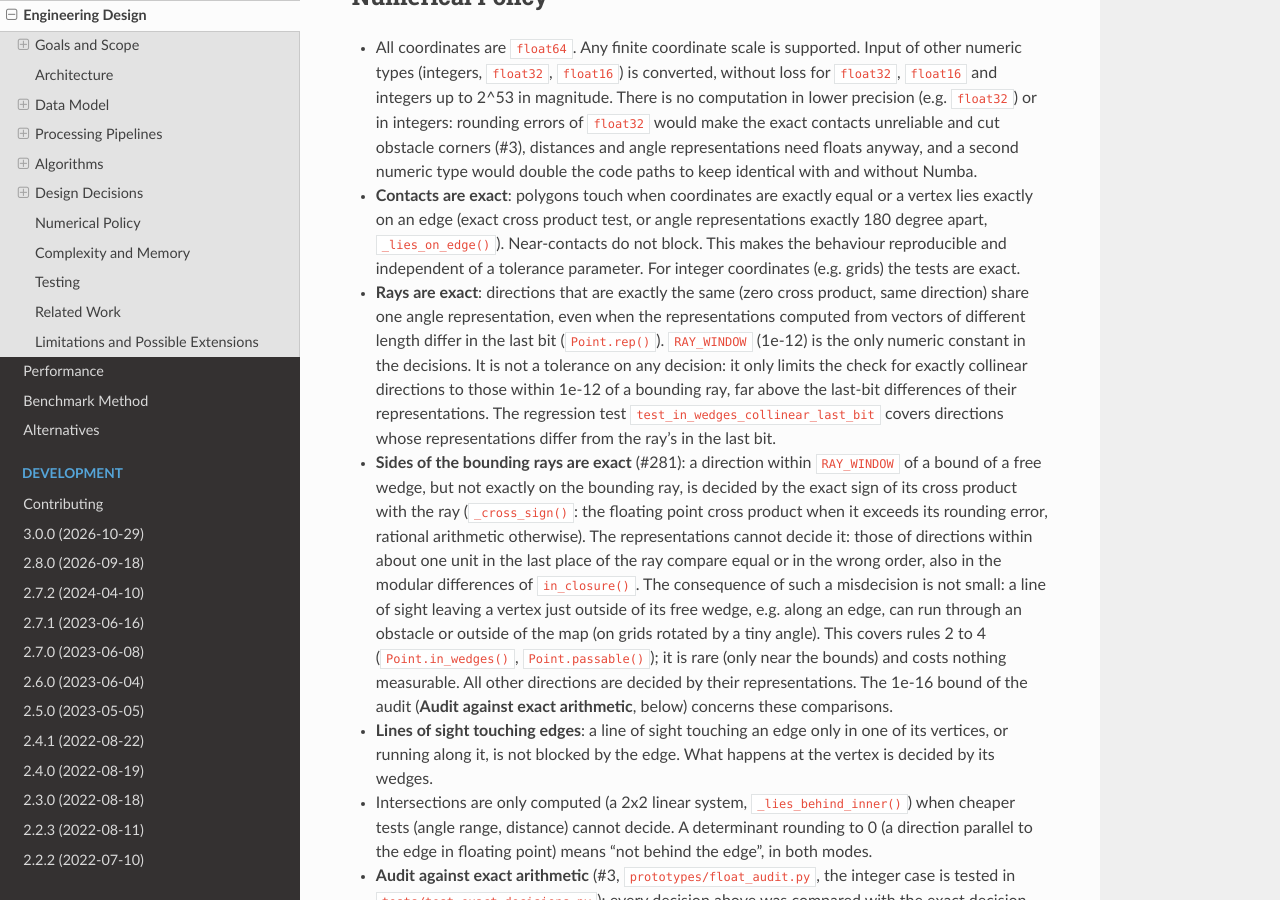
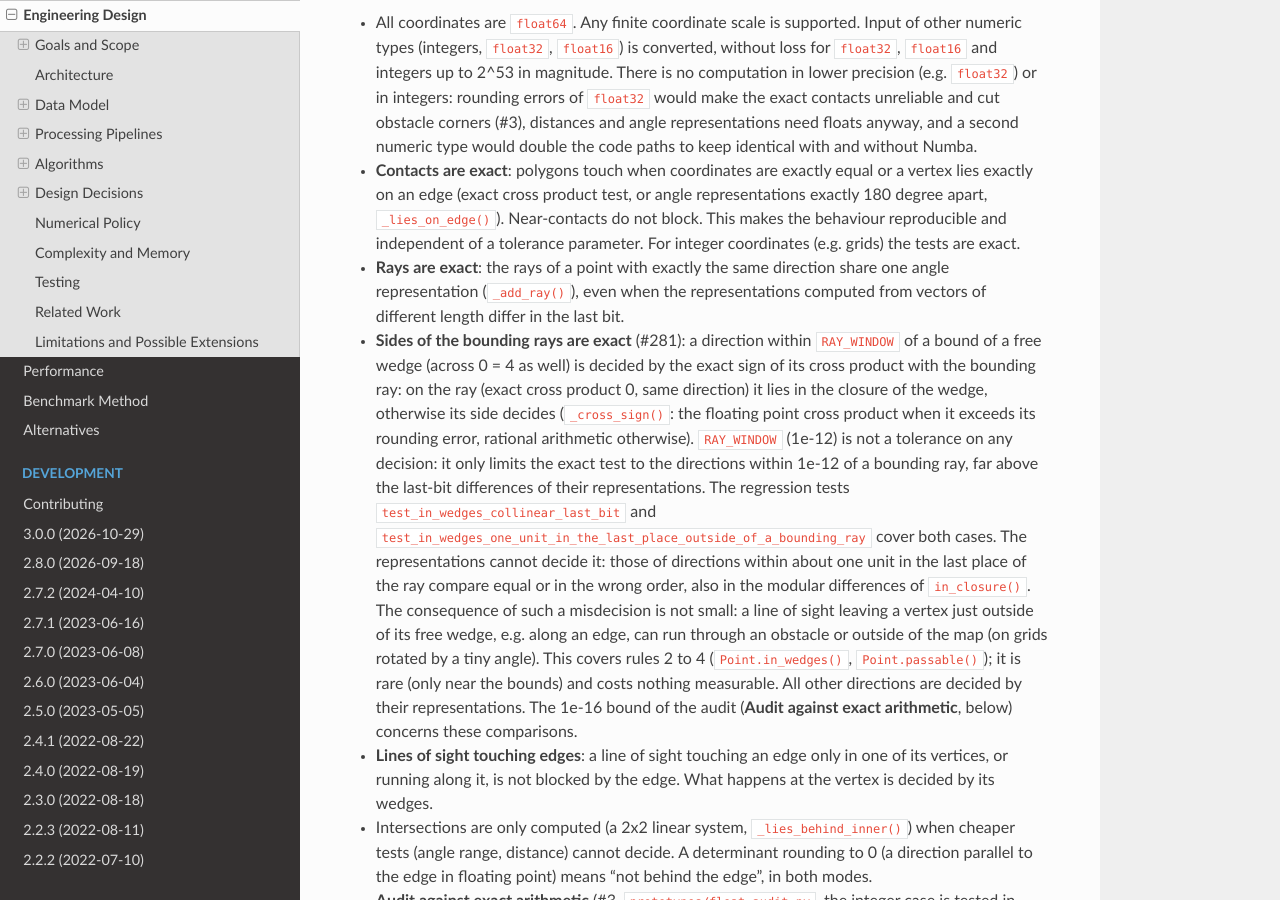
Before and after one commit to jannikmi/extremitypathfinder, a Sphinx documentation site: the page built from docs/8_design.rst, in a window 1280 px wide and 900 px high, scrolled down 18484 px. Built offline with Sphinx 7.4.7 and the Read the Docs theme 3.1.0, drawn with Linux system fonts in a browser that asks for light colours; some of the changed text lies outside the part shown.

Commit message:
fix: exact on-ray test and wrap-around next to wedge bounds, coverage (#281)
Review findings:
- "on the ray" was still decided by a floating point cross product of 0, which can round to 0
  for a direction outside of the wedge: now the exact sign decides (Point.rep() removed, unused).
- directions next to a bound across 0 = 4 were not detected as near (also in in_wedges_mask()).
- one fixture of test_in_wedges_collinear_last_bit was not exactly collinear (exact cross 2.3e-15).
- test_rotated_grid_keeps_the_lengths_between_extremities now compares in both directions.
Tests for the nearly full wedge and a bound without a ray restore full coverage.

Co-Authored-By: Claude Opus 5.5 <noreply@anthropic.com>
Claude-Session: https://claude.ai/code/session_01XJqV75c7XLqSfWxG1rN2id

```diff
--- a/docs/8_design.rst
+++ b/docs/8_design.rst
@@ -304,10 +304,9 @@ The rules applied with the wedges (``wedges.py``):
    for a line of sight that did not cross the polygon, so it is only checked at contacts)
 
 The bounding rays belong to the wedges (closed angle ranges, ``in_closure()``): paths may run along edges.
-Directions exactly on a bounding ray (zero cross product, same direction) take the representation of that ray
-(``Point.rep()``), so that collinear edges of different length behave consistently. Other directions within
-``RAY_WINDOW`` of a bound are decided by their exact side of the bounding ray (``Point._in_wedge()``, #281):
-their representations cannot tell them apart (cf. `Numerical Policy`_).
+Directions within ``RAY_WINDOW`` of a bound are decided by their exact side of the bounding ray, the ray itself
+included (``Point._in_wedge()``, #281): their representations cannot tell them apart, e.g. collinear edges of
+different length can have representations differing in the last bit (cf. `Numerical Policy`_).
 
 Visibility from one origin
 --------------------------
@@ -812,15 +811,16 @@ Numerical Policy
   (exact cross product test, or angle representations exactly 180 degree apart, ``_lies_on_edge()``).
   Near-contacts do not block. This makes the behaviour reproducible and independent of a tolerance parameter.
   For integer coordinates (e.g. grids) the tests are exact.
-- **Rays are exact**: directions that are exactly the same (zero cross product, same direction) share one angle
-  representation, even when the representations computed from vectors of different length differ in the last bit
-  (``Point.rep()``). ``RAY_WINDOW`` (1e-12) is the only numeric constant in the decisions. It is not a tolerance on any
-  decision: it only limits the check for exactly collinear directions to those within 1e-12 of a bounding ray, far above
-  the last-bit differences of their representations. The regression test ``test_in_wedges_collinear_last_bit`` covers
-  directions whose representations differ from the ray's in the last bit.
-- **Sides of the bounding rays are exact** (#281): a direction within ``RAY_WINDOW`` of a bound of a free wedge, but not
-  exactly on the bounding ray, is decided by the exact sign of its cross product with the ray (``_cross_sign()``:
-  the floating point cross product when it exceeds its rounding error, rational arithmetic otherwise).
+- **Rays are exact**: the rays of a point with exactly the same direction share one angle representation
+  (``_add_ray()``), even when the representations computed from vectors of different length differ in the last bit.
+- **Sides of the bounding rays are exact** (#281): a direction within ``RAY_WINDOW`` of a bound of a free wedge
+  (across 0 = 4 as well) is decided by the exact sign of its cross product with the bounding ray: on the ray
+  (exact cross product 0, same direction) it lies in the closure of the wedge, otherwise its side decides
+  (``_cross_sign()``: the floating point cross product when it exceeds its rounding error, rational arithmetic
+  otherwise). ``RAY_WINDOW`` (1e-12) is not a tolerance on any decision: it only limits the exact test to the directions
+  within 1e-12 of a bounding ray, far above the last-bit differences of their representations.
+  The regression tests ``test_in_wedges_collinear_last_bit`` and
+  ``test_in_wedges_one_unit_in_the_last_place_outside_of_a_bounding_ray`` cover both cases.
   The representations cannot decide it: those of directions within about one unit in the last place of the ray
   compare equal or in the wrong order, also in the modular differences of ``in_closure()``. The consequence of such a
   misdecision is not small: a line of sight leaving a vertex just outside of its free wedge, e.g. along an edge,
```
Also changed, not shown: 3 other files.
